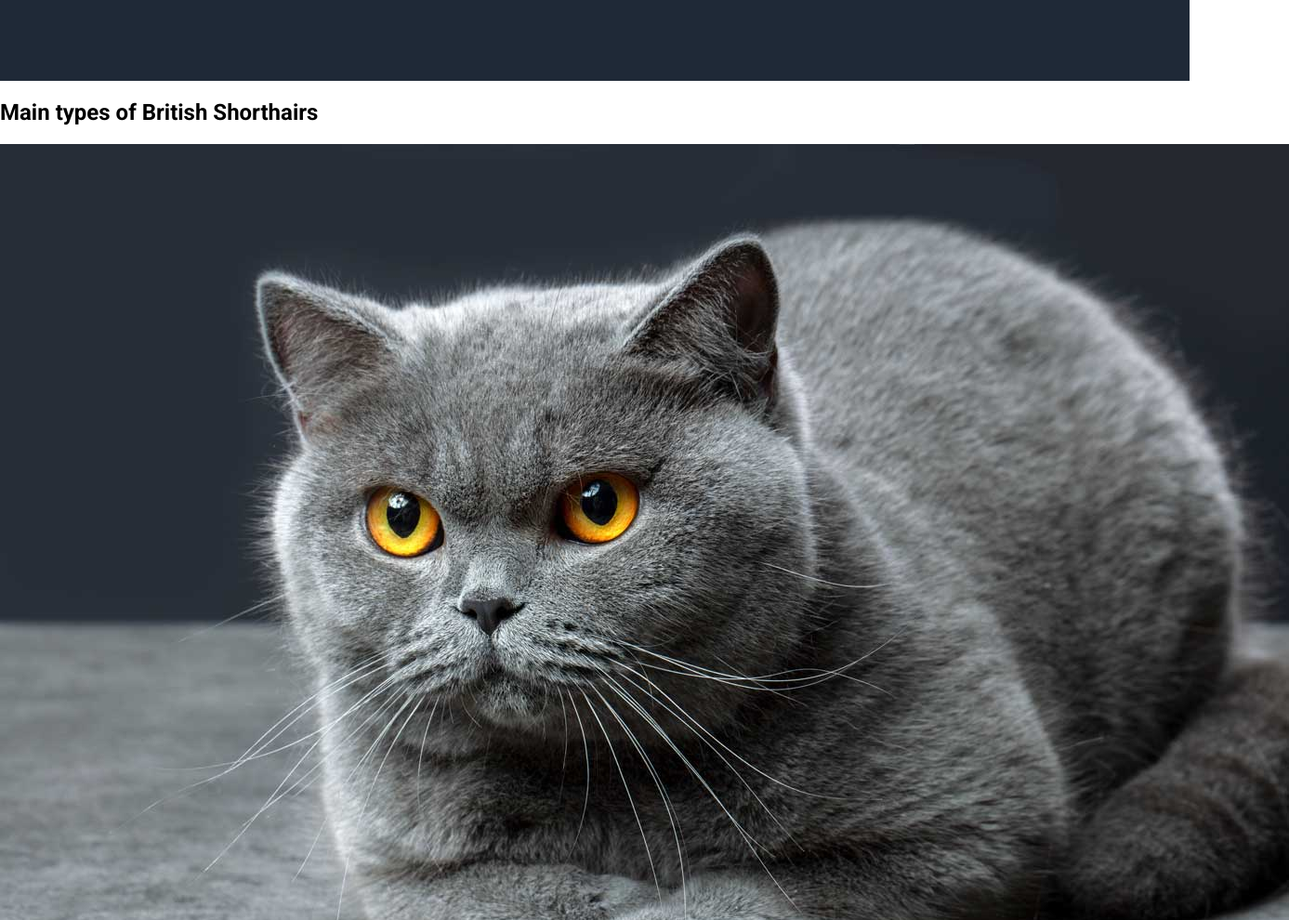
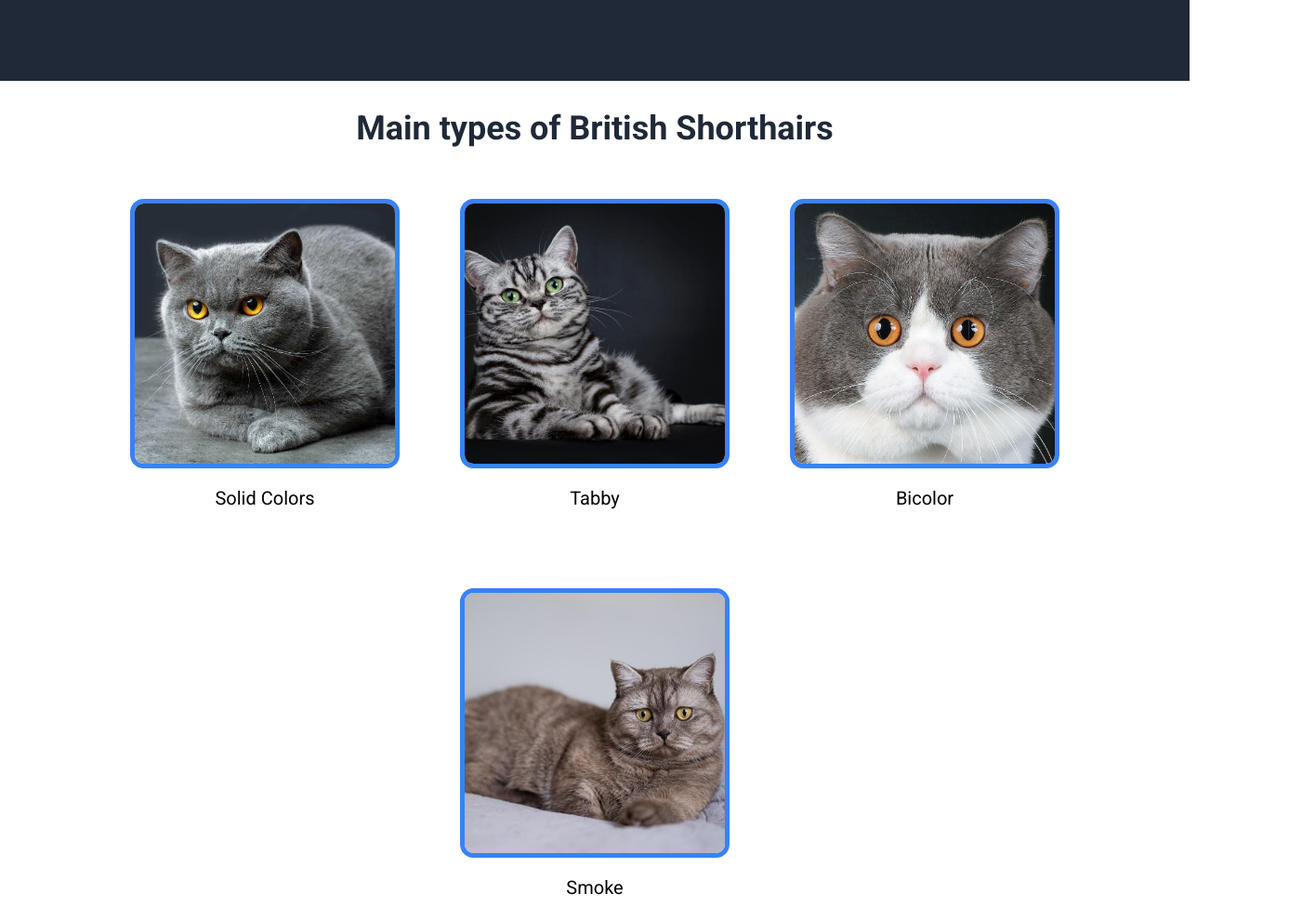
Before and after one commit to DariusJderu1/landing-page, a plain HTML site: page index.html in a window 1280 px wide. Shown: the part 681-1671 px from the top of the page at 93% size, 1387 px wide, since content can reach past the window. Drawn offline with Linux system fonts and the light colour scheme.

Commit message:
Add css to main-content html part

```diff
--- a/index.css
+++ b/index.css
@@ -40,6 +40,7 @@ body {
     margin-left: 20px;
 }
 /*navbar*/
+
 
 /*header*/
 .header {
@@ -106,3 +107,57 @@ body {
     font-size: 19px;
 }
 /*header*/
+
+
+/*main-content*/
+.main-content {
+
+    display: flex;
+    flex-direction: column;
+    align-items: center;
+    gap: 25px;
+}
+
+.main-content h2 {
+
+    font-size: 36px;
+    font-weight: 700;
+
+    color: #1f2937;
+}
+
+.main-content-pictures {
+
+    display: flex;
+    flex-wrap: wrap;
+    justify-content: center;
+    align-items: center;
+
+    gap: 65px;
+}
+
+.main-content-picture {
+
+    display: flex;
+    flex-direction: column;
+
+    align-items: center;
+    justify-content: center;
+}
+
+.main-content-picture img {
+
+    width: 280px;
+    height: 280px;
+    object-fit: cover;
+
+    border-radius: 5%;
+
+    border: 5px solid #3882f6;
+}
+
+.main-content-picture p {
+
+    font-size: 20px;
+}
+/*main-content*/
```
